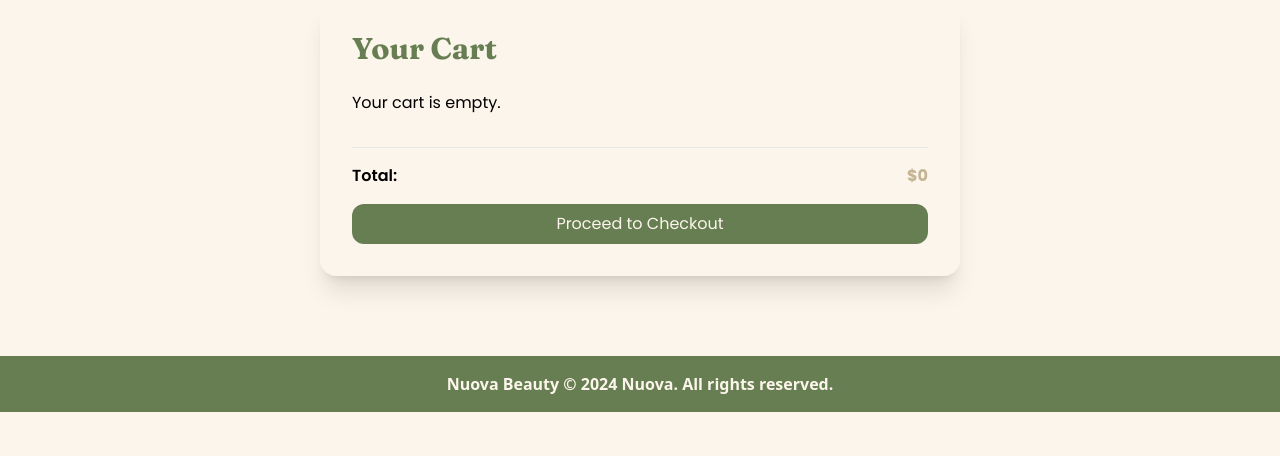
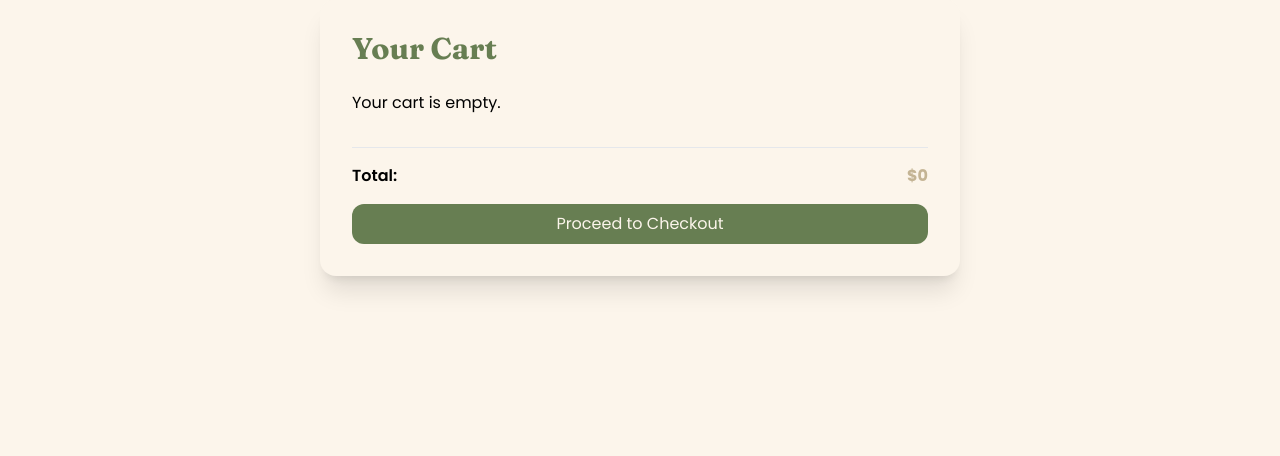
Before and after one commit to isimane/Comsetics-WebApplication, a Flask app: page /cart in a window 1280 px wide. Shown: the part 145-601 px from the top of the page. Run offline with Flask 3, Linux system fonts and the light colour scheme; some libraries are stand-ins or nearby versions.

Commit message:
Removed footer sections from multiple HTML templates and updated script tags to use url_for function.

```diff
--- a/templates/cart.html
+++ b/templates/cart.html
@@ -163,9 +163,6 @@
                   </div>
                 </div>
               </div>
-              <footer class="bg-darkgreen mt-20">
-                    <a href="{{ url_for('home') }}"><p class="p-4 text-center text-light font-semibold ">Nuova Beauty © 2024 Nuova. All rights reserved.</p></a>
-              </footer>
               <script src="{{ url_for('static', filename='js/main.js') }}"></script>
               <!-- <script src="{{ url_for('static', filename='js/cart.js') }}"></script> -->
 
--- a/templates/checkout.html
+++ b/templates/checkout.html
@@ -170,9 +170,7 @@
             </div>
         </div>
     </main>
-    <footer class="bg-darkgreen mt-20">
-        <a href="{{ url_for('home') }}"><p class="p-4 text-center text-light font-semibold ">Nuova Beauty © 2024 Nuova. All rights reserved.</p></a>
-    </footer>
+
     <script src="{{ url_for('static', filename='js/main.js') }}"></script>
 
 </body>
--- a/templates/editProduct.html
+++ b/templates/editProduct.html
@@ -100,6 +100,6 @@
             </div>
 
         </main>
-    <script src="../static/js/main.js"></script>
+        <script src="{{ url_for('static', filename='js/main.js') }}"></script>
 </body>
 </html>
--- a/templates/product.html
+++ b/templates/product.html
@@ -181,9 +181,7 @@
                 </section>
         </div> -->
     </main>
-    <footer class="bg-darkgreen mt-20">
-        <a href="{{ url_for('home') }}"><p class="p-4 text-center text-light font-semibold ">Nuova Beauty © 2024 Nuova. All rights reserved.</p></a>
-    </footer>
+
     <!-- <script src="../static/js/main.js"></script> -->
     <script src="{{ url_for('static', filename='js/main.js') }}"></script>
     <!-- <script src="{{ url_for('static', filename='js/cart.js') }}"></script> -->
--- a/templates/thankyou.html
+++ b/templates/thankyou.html
@@ -157,10 +157,7 @@
         </div>
         <a href="{{ url_for('home') }}"><button class="flex justify-center mx-auto bg-darkgreen text-light  py-1 px-4 rounded-xl hover:opacity-80 transition-opacity duration-300 mt-10 ">Go back</button></a>
 
-    </main>
-    <footer class="bg-darkgreen mt-20">
-        <a href="{{ url_for('home') }}"><p class="p-4 text-center text-light font-semibold ">Nuova Beauty © 2024 Nuova. All rights reserved.</p></a>
-    </footer>
+
     <script src="{{ url_for('static', filename='js/main.js') }}"></script>
 
 </body>
--- a/templates/yourorders.html
+++ b/templates/yourorders.html
@@ -159,9 +159,6 @@
         </div>
     </div>
 
-    <footer class="bg-darkgreen mt-20">
-        <a href="{{ url_for('home') }}"><p class="p-4 text-center text-light font-semibold ">Nuova Beauty © 2024 Nuova. All rights reserved.</p></a>
-    </footer>
     <script src="{{ url_for('static', filename='js/main.js') }}"></script>
 </body>
 </html>
```
